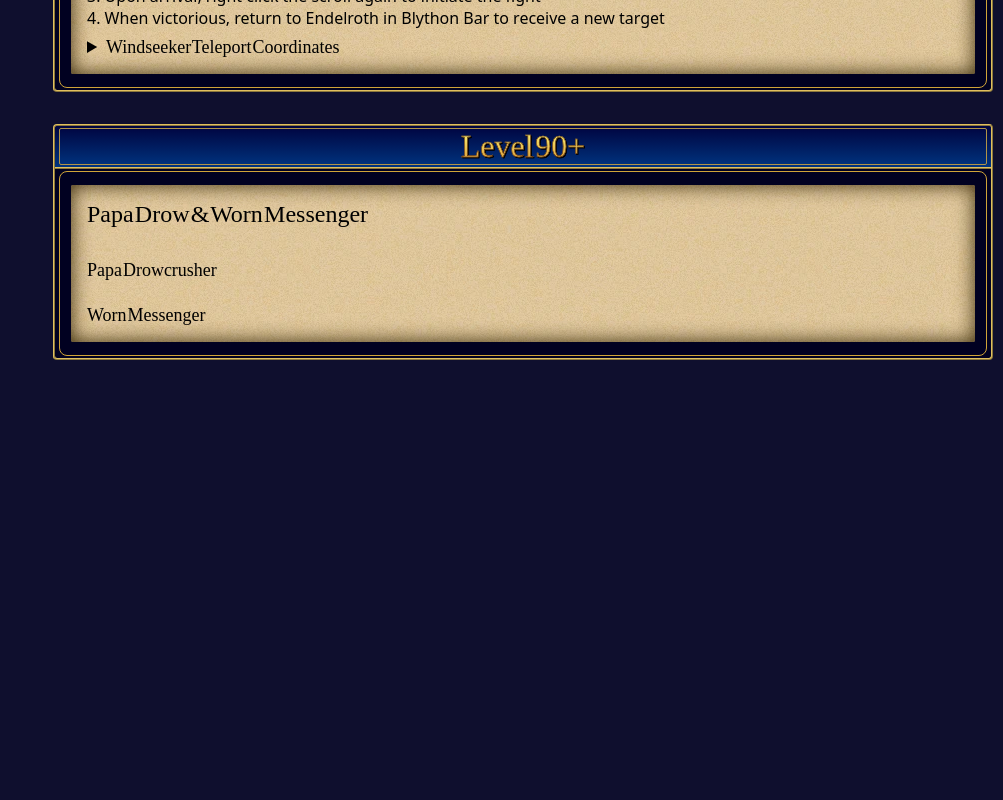
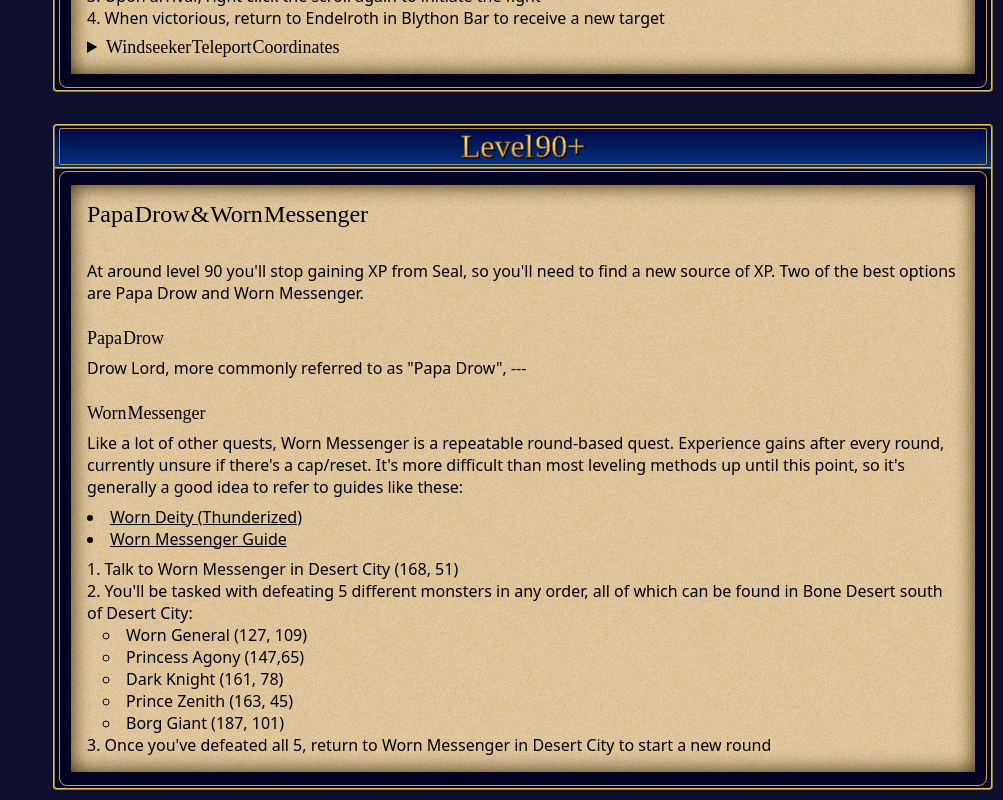
Before and after one commit to MGSimard/myth-war-archive-v2, a React (Vite) app: page /guides/leveling in a window 1280 px wide. Shown: the part 4424-5224 px from the top of the page, without its empty margins (277-1280 px from the left). Before the commit the page ends 4794 px from the top, so only its background shows below. Built offline with nearby package versions, Linux system fonts and the light colour scheme; a web font is replaced by a local one.

Commit message:
Worn messenger

```diff
--- a/src/_styles/global.css
+++ b/src/_styles/global.css
@@ -162,7 +162,9 @@ ol {
   list-style-position: inside;
 }
 ul > ul,
-ol > ol {
+ol > ol,
+ul > ol,
+ol > ul {
   margin-inline-start: 1.6rem;
 }
 hr {
--- a/src/routes/guides/leveling.tsx
+++ b/src/routes/guides/leveling.tsx
@@ -396,11 +396,56 @@ function PageGuidesLeveling() {
       <Section title="Level 90+">
         <div className="papyrus">
           <h3>Papa Drow & Worn Messenger</h3>
+          <p>
+            At around level 90 you'll stop gaining XP from Seal, so you'll need to find a new source of XP. Two of the
+            best options are Papa Drow and Worn Messenger.
+          </p>
           <div className="papyrus-section">
-            <h4>Papa Drowcrusher</h4>
+            <h4>Papa Drow</h4>
+            <p>Drow Lord, more commonly referred to as &quot;Papa Drow&quot;, ---</p>
           </div>
           <div className="papyrus-section">
             <h4>Worn Messenger</h4>
+            <p>
+              Like a lot of other quests, Worn Messenger is a repeatable round-based quest. Experience gains after every
+              round, currently unsure if there's a cap/reset. It's more difficult than most leveling methods up until
+              this point, so it's generally a good idea to refer to guides like these:
+            </p>
+            <ul>
+              <li>
+                <a
+                  className="link"
+                  href="https://thunderized.luigi311.com/guide:worndeity"
+                  target="_blank"
+                  rel="noopener noreferrer">
+                  Worn Deity (Thunderized)
+                </a>
+              </li>
+              <li>
+                <a
+                  className="link"
+                  href="https://community.tdt.net/forum.php?mod=viewthread&tid=81"
+                  target="_blank"
+                  rel="noopener noreferrer">
+                  Worn Messenger Guide
+                </a>
+              </li>
+            </ul>
+            <ol>
+              <li>Talk to Worn Messenger in Desert City (168, 51)</li>
+              <li>
+                You'll be tasked with defeating 5 different monsters in any order, all of which can be found in Bone
+                Desert south of Desert City:
+              </li>
+              <ul>
+                <li>Worn General (127, 109)</li>
+                <li>Princess Agony (147,65)</li>
+                <li>Dark Knight (161, 78)</li>
+                <li>Prince Zenith (163, 45)</li>
+                <li>Borg Giant (187, 101)</li>
+              </ul>
+              <li>Once you've defeated all 5, return to Worn Messenger in Desert City to start a new round</li>
+            </ol>
           </div>
         </div>
       </Section>
```
